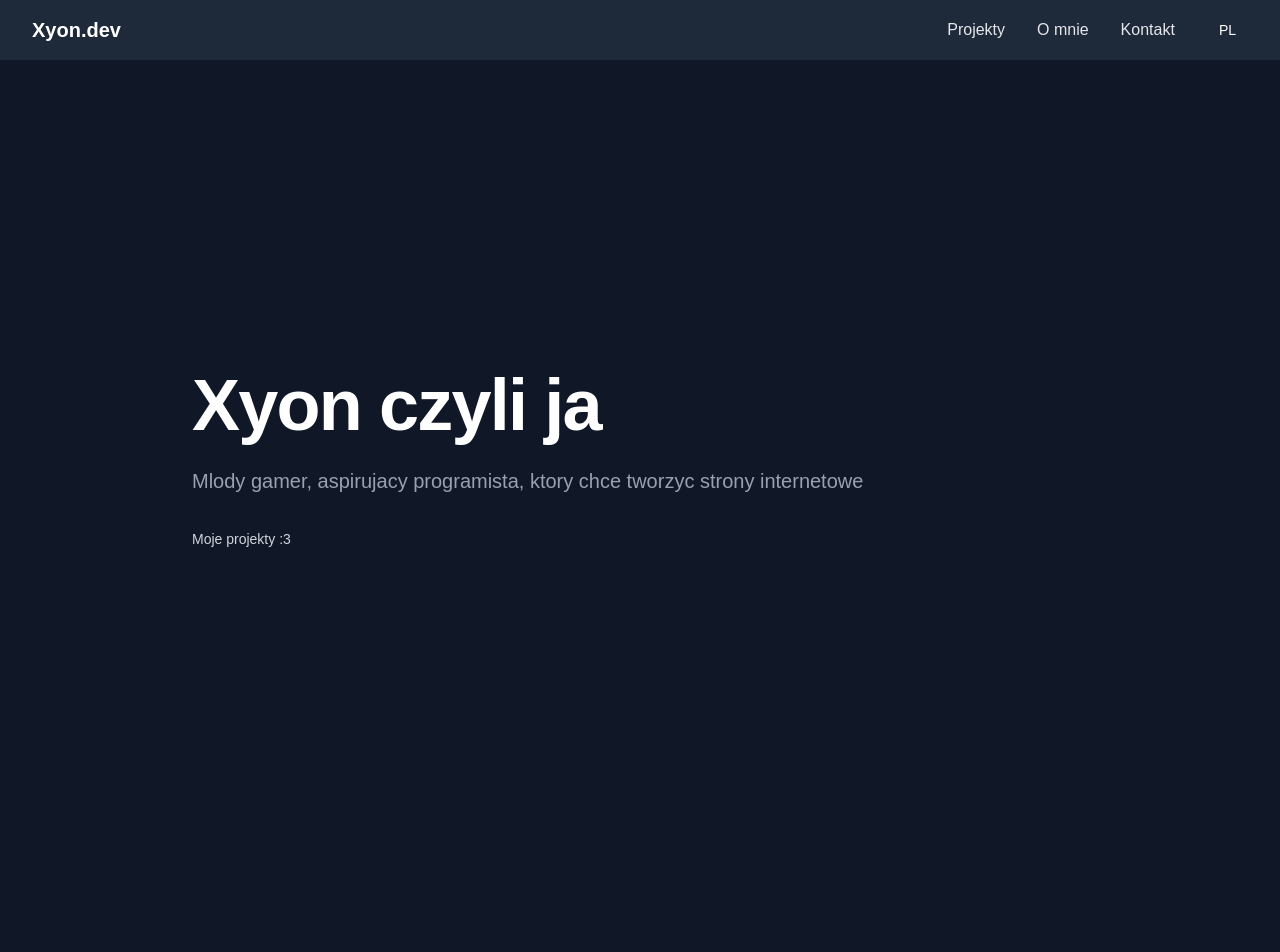
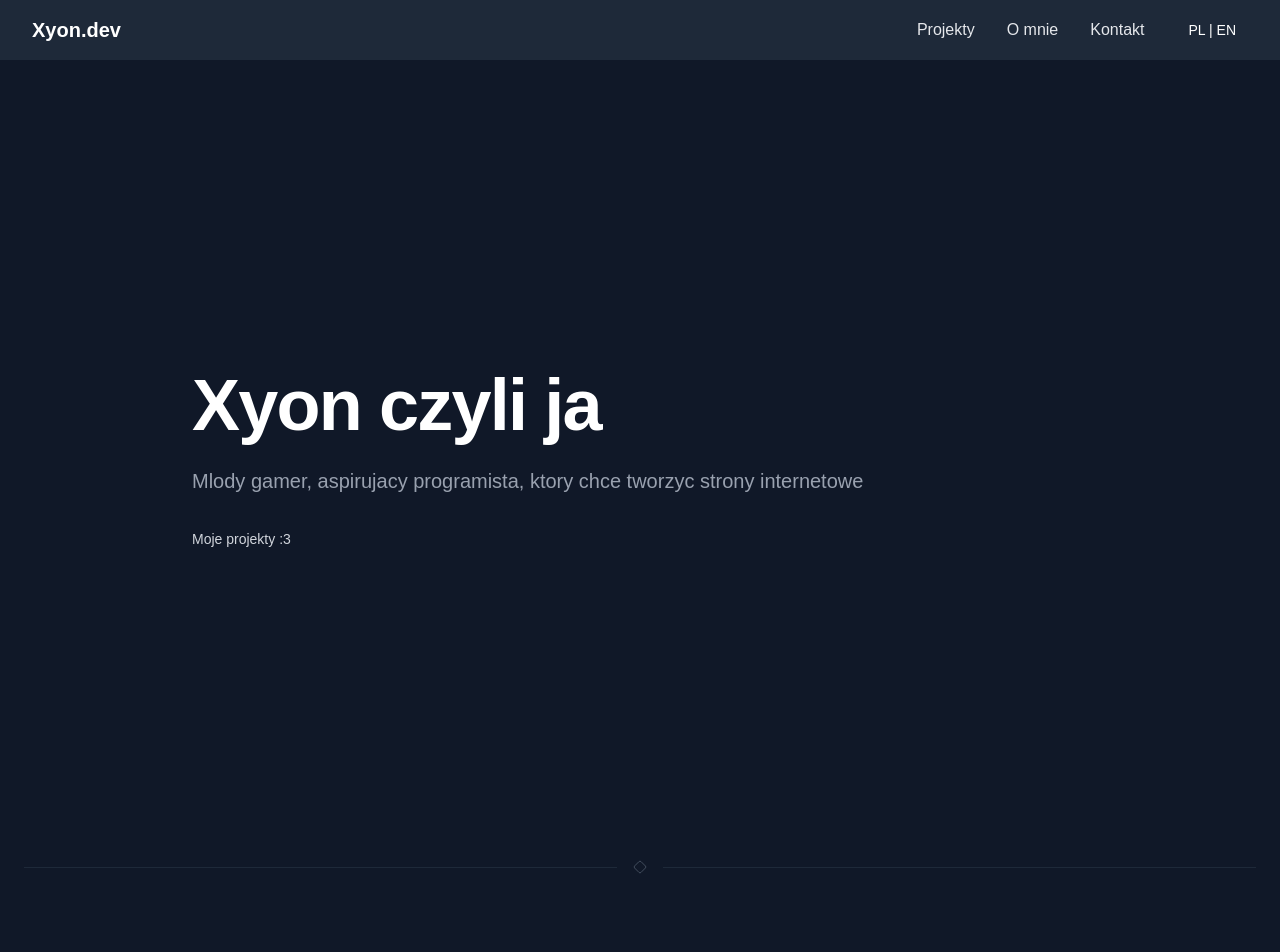
Before and after one commit to Xyonnn/main-page-to-my-portfolio-i-guess, a Next.js app: page / in a window 1280 px wide. Shown: the top 952 px of the page. Built offline with nearby package versions, Linux system fonts and the light colour scheme.

Commit message:
added section divider cuz i think that this thing make website less empty

```diff
--- /dev/null
+++ b/app/components/mainComponents/sectionDivider.tsx
@@ -0,0 +1,11 @@
+import { Diamond } from 'lucide-react';
+
+export default function SectionDivider(){
+    return(
+        <div className='flex items-center gap-4 px-6'>
+            <div className='h-px flex-1 bg-gray-800'/>
+            <Diamond className='text-gray-600' size={14} strokeWidth={1.5}/>
+            <div className='h-px flex-1 bg-gray-800'/>
+        </div>
+    );
+}
--- a/app/components/navbarComponents/navbar.tsx
+++ b/app/components/navbarComponents/navbar.tsx
@@ -8,7 +8,7 @@ export default function Navbar(){
                 <a className="text-gray-200 hover:text-white transition-colors" href="#projects">Projekty</a>
                 <a className="text-gray-200 hover:text-white transition-colors" href="#about">O mnie</a>
                 <a className="text-gray-200 hover:text-white transition-colors" href="#contact">Kontakt</a>
-                <button className="px-3 py-1 text-sm rounded-md hover:bg-gray-900 transition-colors">PL</button>
+                <button className="px-3 py-1 text-sm rounded-md hover:bg-gray-900 transition-colors">PL | EN</button>
             </nav>
         </div>
     );
--- a/app/page.tsx
+++ b/app/page.tsx
@@ -1,11 +1,12 @@
 import Footer from "./components/footerComponents/footer";
 import ProjectCom from "./components/mainComponents/projects";
 import Navbar from "./components/navbarComponents/navbar";
+import SectionDivider from "./components/mainComponents/sectionDivider";
 
 export default function Home() {
   return (
     <div className="scroll-smooth flex min-h-screen flex-col bg-gray-900 text-white">
-        <Navbar></Navbar>
+        <Navbar/>
         <section className="flex min-h-screen items-center justify-center px-6">
           <div className="w-full max-w-4xl">
             <h1 className="text-5xl font-semibold tracking-tight sm:text-6xl md:text-7xl" >Xyon czyli ja</h1 >
@@ -13,10 +14,11 @@ export default function Home() {
             <a href="#projects" className="mt-8 inline-block text-sm text-gray-300 transition-colors hover:text-white">Moje projekty :3</a>
           </div>
         </section>
+          <SectionDivider/>
         <section id="projects" className="scroll-mt-20">
-          <ProjectCom />
+          <ProjectCom/>
         </section>
-        <Footer></Footer>
+        <Footer/>
     </div>
   );
 }
--- a/package.json
+++ b/package.json
@@ -9,6 +9,7 @@
     "lint": "eslint"
   },
   "dependencies": {
+    "lucide-react": "^1.35.0",
     "next": "16.3.3",
     "react": "19.2.8",
     "react-dom": "19.2.8"
```
Also changed, not shown: 1 other file (tests, documents, lock files or other folders).
